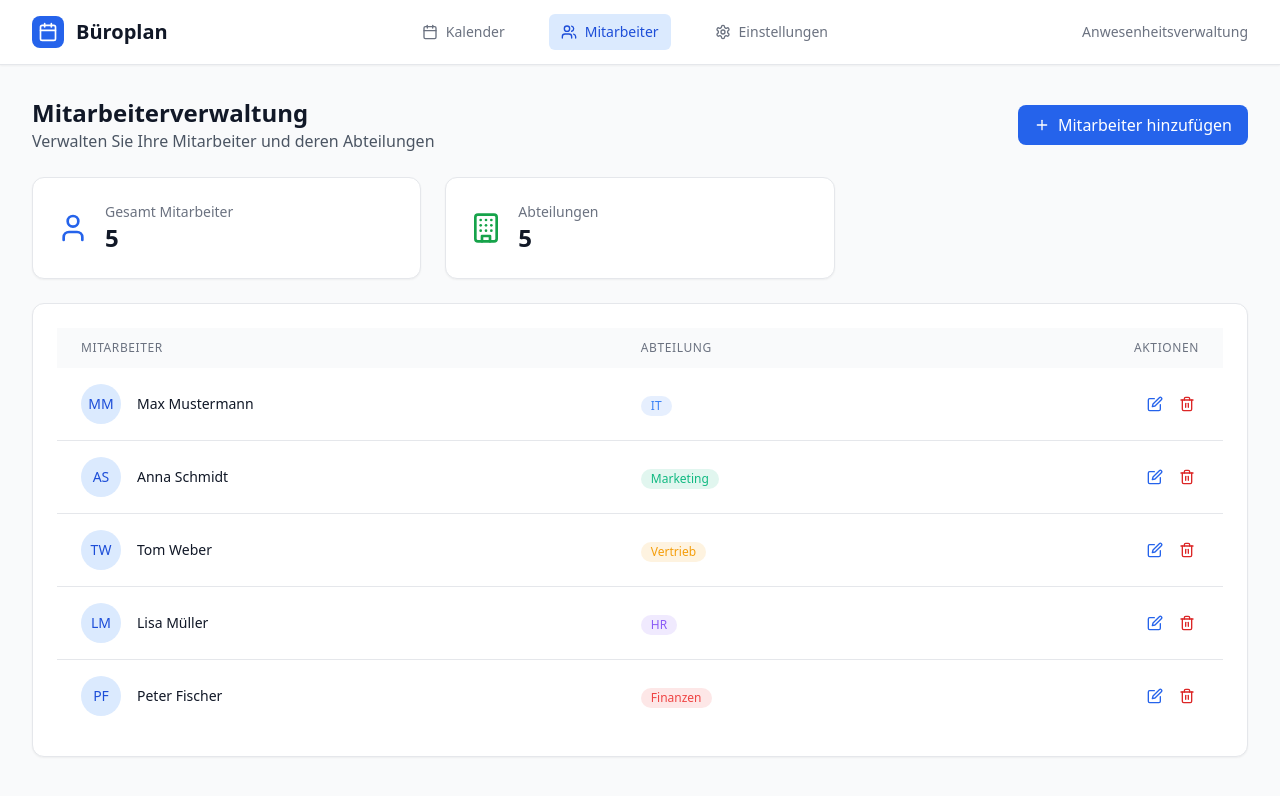
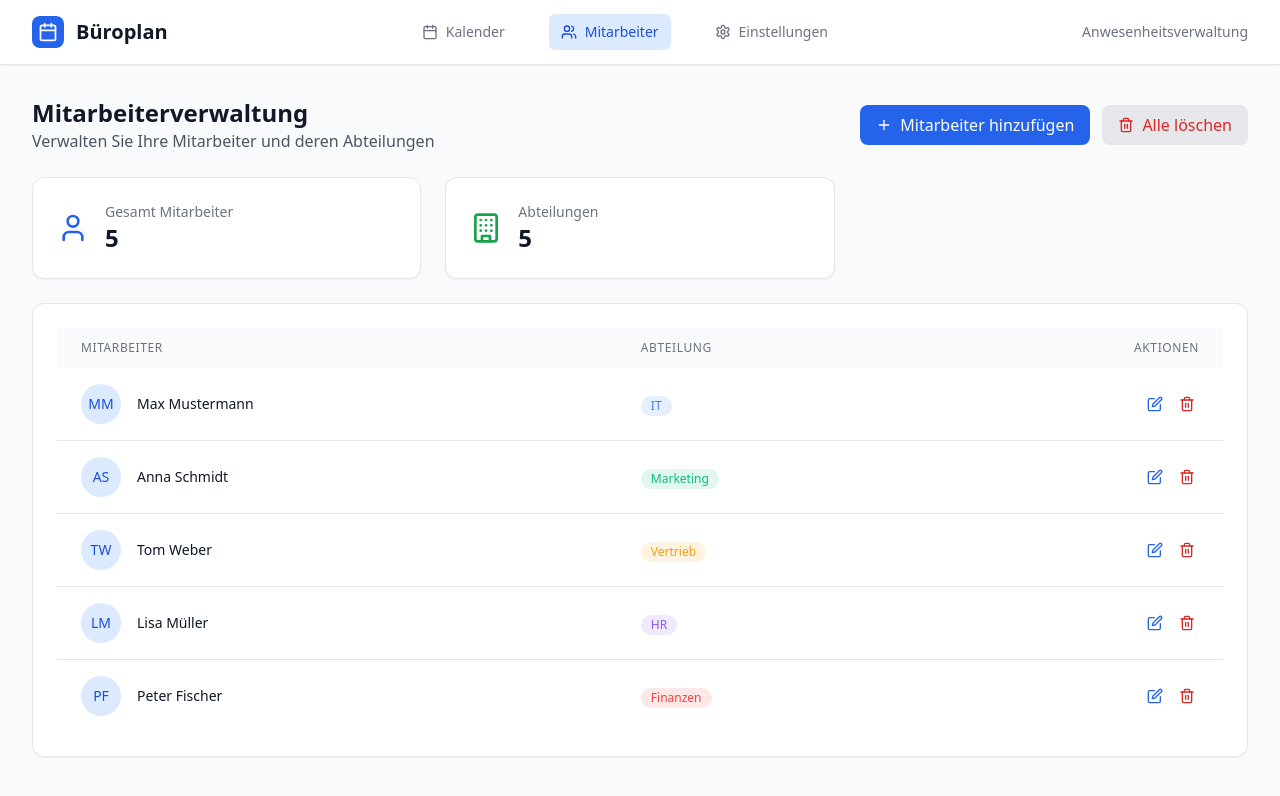
Before and after one commit to commuval/officeplan, a React (Create React App) app: page / in a window 1280 px wide. Both pictures are taken after a click on the button "Mitarbeiter". Shown: the top 796 px of the page. Built offline with nearby package versions, Linux system fonts and the light colour scheme.

Commit message:
statusupdate

```diff
--- a/src/components/AttendanceCalendar.tsx
+++ b/src/components/AttendanceCalendar.tsx
@@ -41,6 +41,9 @@ const AttendanceCalendar: React.FC<AttendanceCalendarProps> = ({ selectedDate, o
   }, []);
 
   const loadData = () => {
+    // Verwaiste Anwesenheitsdaten bereinigen
+    storage.cleanOrphanedAttendanceData();
+
     setEmployees(storage.getEmployees());
     setAttendance(storage.getAttendance());
   };
@@ -197,7 +200,16 @@ const AttendanceCalendar: React.FC<AttendanceCalendarProps> = ({ selectedDate, o
     }
 
     // Daten neu laden um sicherzustellen, dass alles synchron ist
-    setAttendance(storage.getAttendance());
+    const updatedAttendance = storage.getAttendance();
+    setAttendance(updatedAttendance);
+
+    console.log('Status aktualisiert:', {
+      employeeId,
+      date: dateStr,
+      newStatus: existingEntry ? 'updated' : 'created',
+      totalAttendanceEntries: updatedAttendance.length,
+      entriesForDate: updatedAttendance.filter(entry => entry.date === dateStr).length
+    });
   };
 
   const handlePreviousWeek = () => {
--- a/src/components/EmployeeManagement.tsx
+++ b/src/components/EmployeeManagement.tsx
@@ -61,9 +61,20 @@ const EmployeeManagement: React.FC = () => {
 
   const handleDelete = (employeeId: string) => {
     if (window.confirm('Sind Sie sicher, dass Sie diesen Mitarbeiter löschen möchten?')) {
+      // Mitarbeiter aus der Liste entfernen
       const updatedEmployees = employees.filter(emp => emp.id !== employeeId);
       storage.setEmployees(updatedEmployees);
       setEmployees(updatedEmployees);
+
+      // Anwesenheitsdaten des gelöschten Mitarbeiters entfernen
+      const currentAttendance = storage.getAttendance();
+      const cleanedAttendance = currentAttendance.filter(entry => entry.employeeId !== employeeId);
+      storage.setAttendance(cleanedAttendance);
+
+      console.log('Mitarbeiter gelöscht:', {
+        employeeId,
+        removedAttendanceEntries: currentAttendance.length - cleanedAttendance.length
+      });
     }
   };
 
@@ -86,6 +97,7 @@ const EmployeeManagement: React.FC = () => {
           <h2 className="text-2xl font-bold text-gray-900">Mitarbeiterverwaltung</h2>
           <p className="text-gray-600">Verwalten Sie Ihre Mitarbeiter und deren Abteilungen</p>
         </div>
+        <div className="flex space-x-3">
           <button
             onClick={() => setShowAddModal(true)}
             className="btn-primary flex items-center"
@@ -93,6 +105,23 @@ const EmployeeManagement: React.FC = () => {
             <Plus className="w-4 h-4 mr-2" />
             Mitarbeiter hinzufügen
           </button>
+
+          {employees.length > 0 && (
+            <button
+              onClick={() => {
+                if (window.confirm('Sind Sie sicher, dass Sie ALLE Mitarbeiter löschen möchten? Dies löscht auch alle Anwesenheitsdaten!')) {
+                  storage.setEmployees([]);
+                  storage.setAttendance([]);
+                  setEmployees([]);
+                }
+              }}
+              className="btn-secondary flex items-center text-red-600 hover:text-red-700"
+            >
+              <Trash2 className="w-4 h-4 mr-2" />
+              Alle löschen
+            </button>
+          )}
+        </div>
       </div>
 
       {/* Statistiken */}
--- a/src/utils/storage.ts
+++ b/src/utils/storage.ts
@@ -201,4 +201,24 @@ export const storage = {
     storage.safeLocalStorage.removeItem(STORAGE_KEYS.ATTENDANCE);
     storage.safeLocalStorage.removeItem(STORAGE_KEYS.DEPARTMENTS);
   },
+
+  // Anwesenheitsdaten für nicht existierende Mitarbeiter bereinigen
+  cleanOrphanedAttendanceData: (): void => {
+    const employees = storage.getEmployees();
+    const attendance = storage.getAttendance();
+    const employeeIds = employees.map(emp => emp.id);
+
+    const cleanedAttendance = attendance.filter(entry =>
+      employeeIds.includes(entry.employeeId)
+    );
+
+    if (cleanedAttendance.length !== attendance.length) {
+      console.log('Bereinige verwaiste Anwesenheitsdaten:', {
+        before: attendance.length,
+        after: cleanedAttendance.length,
+        removed: attendance.length - cleanedAttendance.length
+      });
+      storage.setAttendance(cleanedAttendance);
+    }
+  },
 };
```
Lines whose indentation alone changed are shown as unchanged.
